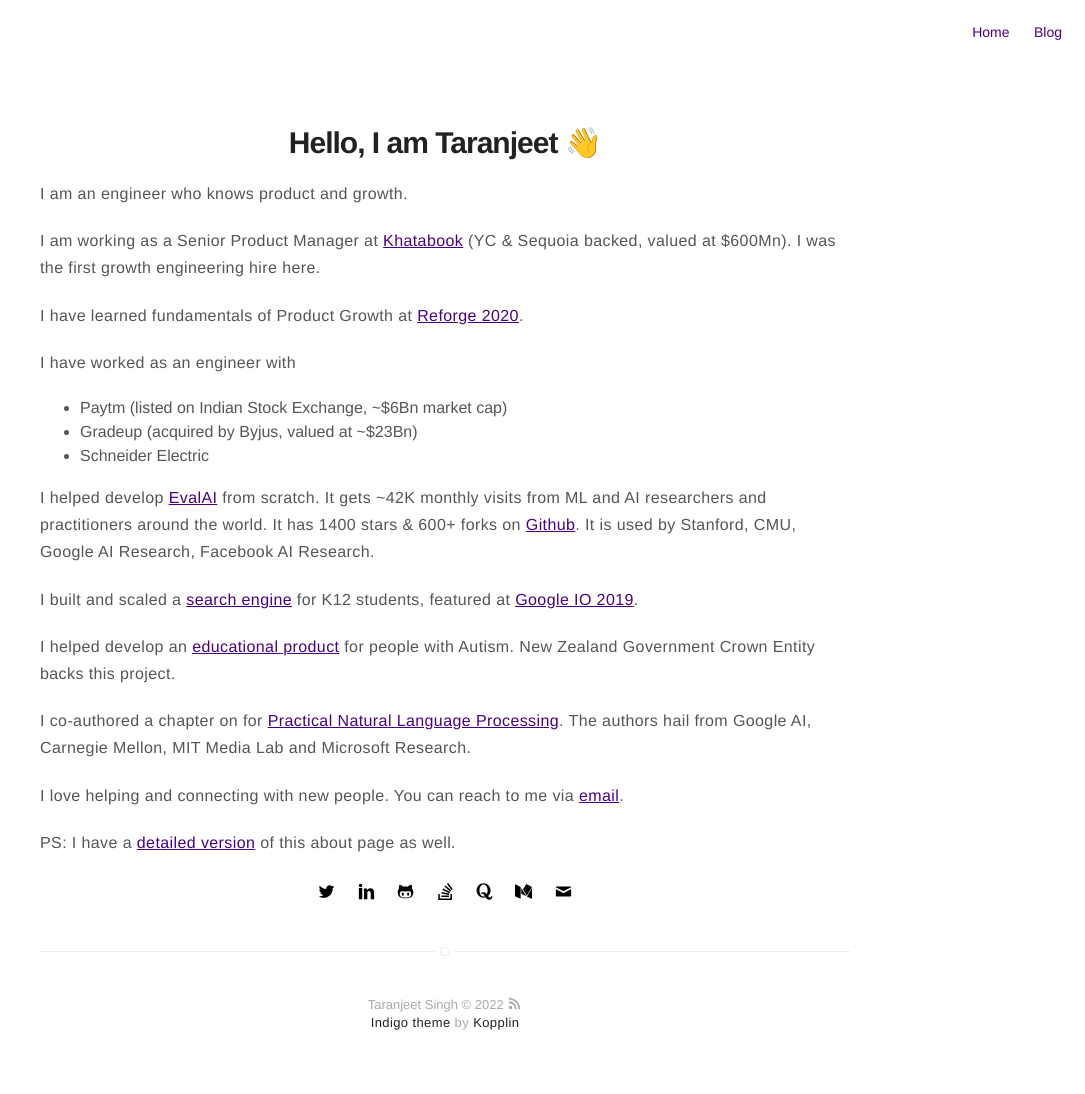
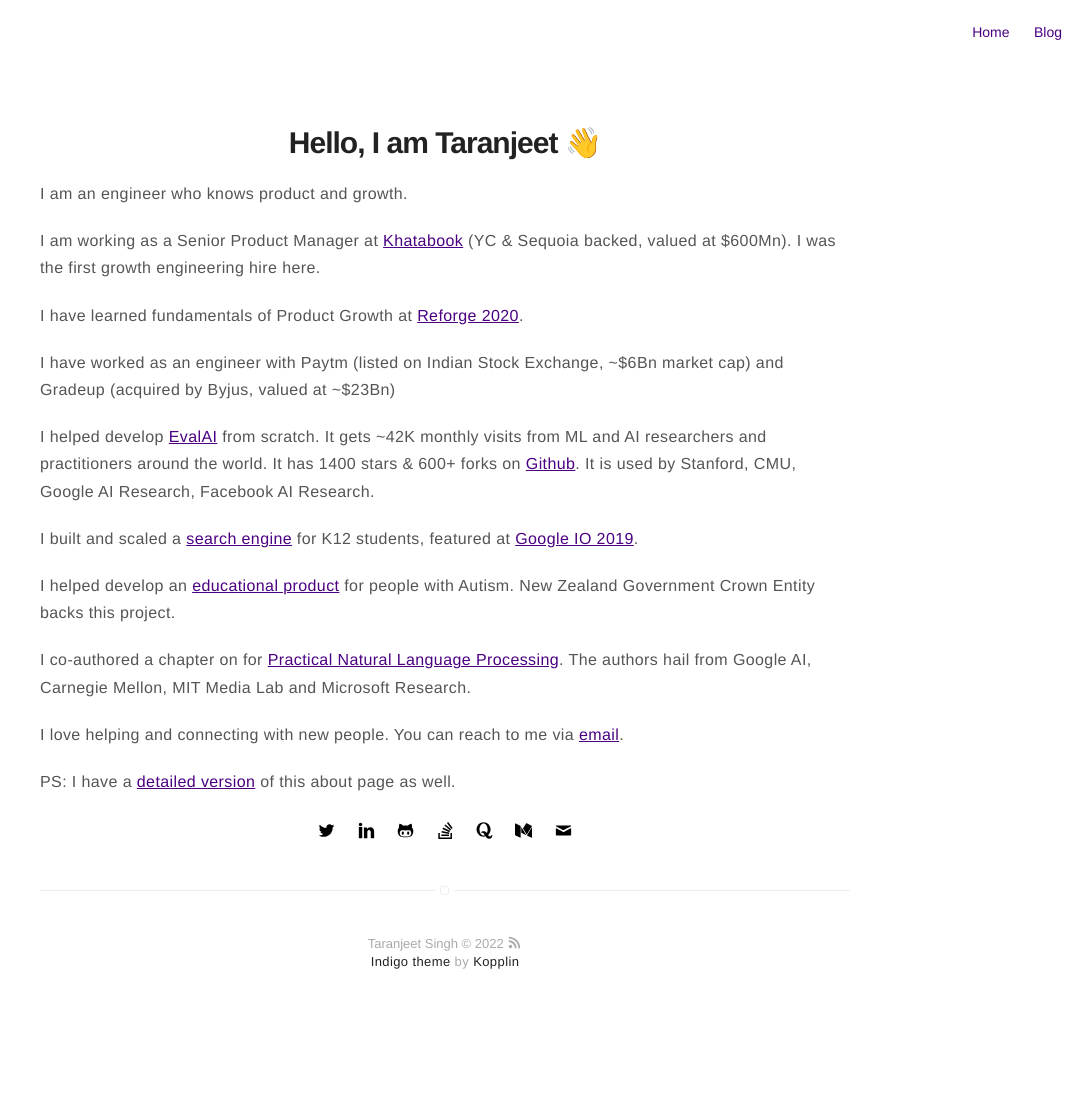
Before and after one commit to taranjeet/taranjeet.github.io, a Jekyll site: the page built from about.md, in a window 1280 px wide. Shown: the whole page, without its empty margins (195-1280 px from the left). Built offline with Jekyll 4.4.1, drawn with Linux system fonts in a browser that asks for light colours; after the commit the page ends 1033 px from its top, so only the background shows below that.

Commit message:
Update about.md

```diff
--- a/about.md
+++ b/about.md
@@ -11,12 +11,7 @@ I am working as a Senior Product Manager at [Khatabook](https://techcrunch.com/2
 
 I have learned fundamentals of Product Growth at [Reforge 2020](https://www.reforge.com/).
 
-I have worked as an engineer with
-<ul>
-    <li>Paytm (listed on Indian Stock Exchange, ~$6Bn market cap)</li>
-    <li>Gradeup (acquired by Byjus, valued at ~$23Bn)</li>
-    <li>Schneider Electric</li>
-</ul>
+I have worked as an engineer with Paytm (listed on Indian Stock Exchange, ~$6Bn market cap) and Gradeup (acquired by Byjus, valued at ~$23Bn)
 
 I helped develop [EvalAI](https://eval.ai/) from scratch. It gets ~42K monthly visits from ML and AI researchers and practitioners around the world. It has 1400 stars & 600+ forks on [Github](https://github.com/Cloud-CV/EvalAI). It is used by Stanford, CMU, Google AI Research, Facebook AI Research.
 
```
